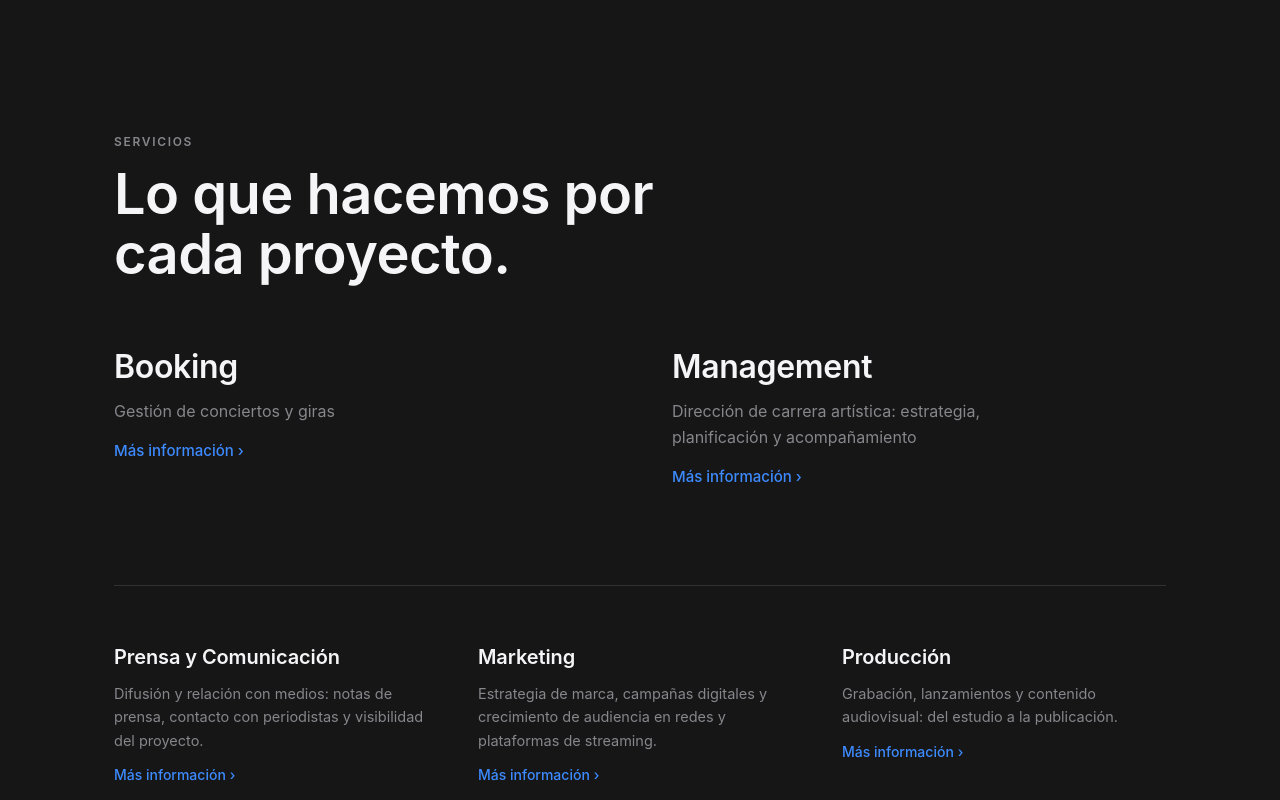
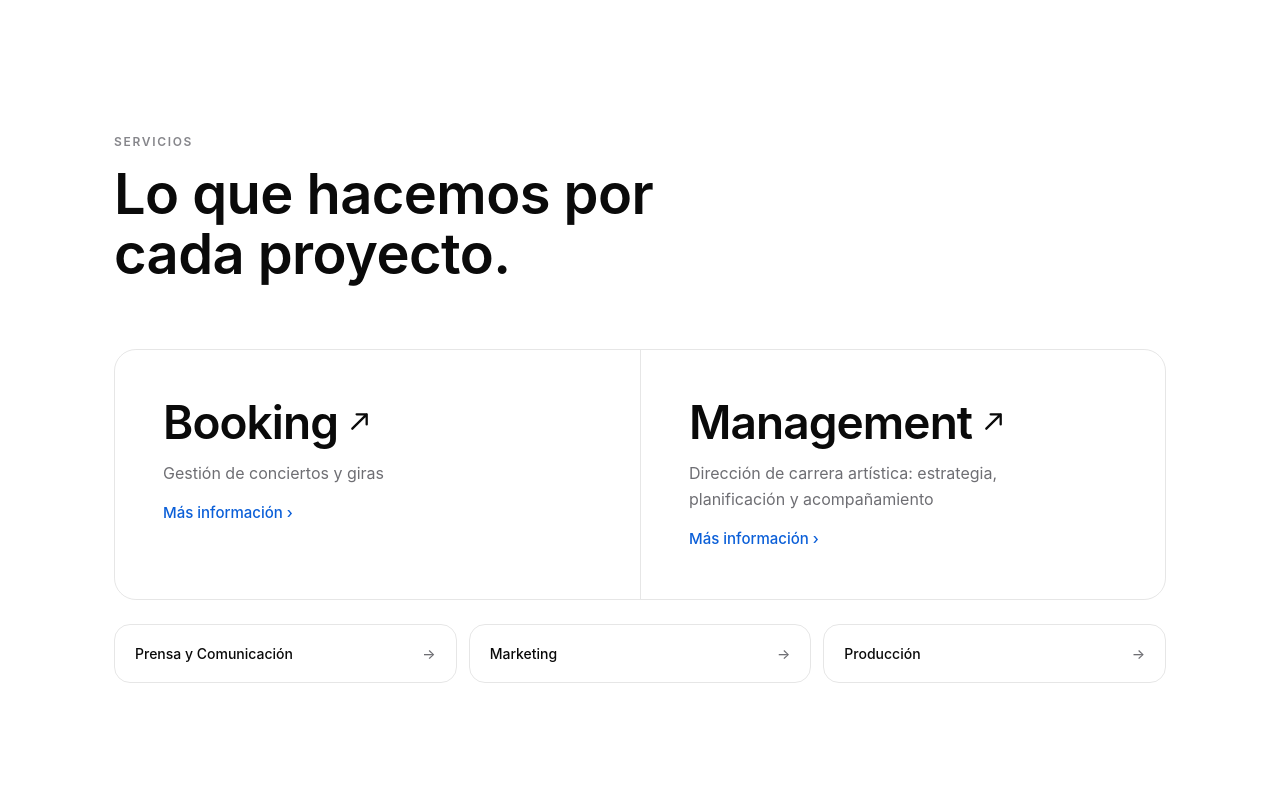
Before and after one commit to marioroz19-netizen/nmusika, a Next.js app: page / in a window 1280 px wide. Shown: the part 720-1520 px from the top of the page. Built offline with nearby package versions, Linux system fonts and the light colour scheme.

Commit message:
Update ServiciosSection.tsx

```diff
--- a/src/components/ServiciosSection.tsx
+++ b/src/components/ServiciosSection.tsx
@@ -3,32 +3,51 @@ import Reveal from "./Reveal";
 import SectionHead from "./SectionHead";
 import type { Service } from "@/lib/content";
 
-// Jerarquía por tipografía, no por color de bloque: los dos primeros
-// servicios (Booking, Management) van más grandes arriba; el resto va
-// debajo en una fila más chica. Un único azul, reservado para los enlaces.
+// Banda invertida (blanco sobre negro) para marcar fuerte contraste frente
+// al Hero y al Roster. Booking y Management van grandes en una tarjeta
+// partida; el resto en una fila de enlaces tipo "pill".
 export default function ServiciosSection({ services }: { services: Service[] }) {
   const featured = services.slice(0, 2);
   const rest = services.slice(2);
 
   return (
-    <section id="servicios" className="bg-surface scroll-mt-[52px]">
+    <section id="servicios" className="bg-bg-invert text-text-invert scroll-mt-[52px]">
       <div className="max-w-[1100px] mx-auto px-6 py-[120px] sm:py-[160px]">
         <Reveal>
-          <SectionHead eyebrow="Servicios" title="Lo que hacemos por cada proyecto." />
+          <SectionHead eyebrow="Servicios" title="Lo que hacemos por cada proyecto." invert />
         </Reveal>
 
-        <div className="grid grid-cols-1 sm:grid-cols-2 gap-x-16 gap-y-14">
-          {featured.map((service) => (
-            <Reveal key={service.name}>
-              <h3 className="text-[clamp(24px,3.4vw,32px)] font-semibold tracking-[-0.01em] leading-[1.1]">
+        <div className="grid grid-cols-1 sm:grid-cols-2 border border-border-invert rounded-[22px] overflow-hidden">
+          {featured.map((service, i) => (
+            <Reveal
+              key={service.name}
+              delay={i * 0.08}
+              className={`group p-8 sm:p-12 hover:bg-black/[0.03] transition-colors duration-300 ${
+                i > 0 ? "border-t sm:border-t-0 sm:border-l border-border-invert" : ""
+              }`}
+            >
+              <h3 className="flex items-center gap-2.5 text-[clamp(28px,4.6vw,46px)] font-semibold tracking-[-0.02em] leading-[1.05]">
                 {service.name}
+                <svg
+                  className="w-[0.5em] h-[0.5em] shrink-0 transition-transform duration-300 group-hover:translate-x-1 group-hover:-translate-y-1"
+                  viewBox="0 0 16 16"
+                  fill="none"
+                >
+                  <path
+                    d="M3 13L13 3M13 3H6M13 3v7"
+                    stroke="currentColor"
+                    strokeWidth="1.6"
+                    strokeLinecap="round"
+                    strokeLinejoin="round"
+                  />
+                </svg>
               </h3>
-              <p className="mt-3.5 text-[16px] leading-relaxed text-muted max-w-[38ch]">
+              <p className="mt-3.5 text-[16px] leading-relaxed text-muted-invert max-w-[38ch]">
                 {service.description}
               </p>
               <Link
                 href="/contacto"
-                className="inline-flex items-center gap-1 mt-4 text-[15px] font-medium text-accent hover:underline"
+                className="inline-flex items-center gap-1 mt-4 text-[15px] font-medium text-accent-invert hover:underline"
               >
                 Más información <span aria-hidden="true">›</span>
               </Link>
@@ -37,18 +56,20 @@ export default function ServiciosSection({ services }: { services: Service[] })
         </div>
 
         {rest.length > 0 && (
-          <div className="mt-24 pt-14 border-t border-border grid grid-cols-1 sm:grid-cols-3 gap-x-10 gap-y-12">
-            {rest.map((service) => (
-              <Reveal key={service.name}>
-                <h3 className="text-[20px] font-semibold tracking-[-0.005em]">{service.name}</h3>
-                <p className="mt-2.5 text-[14.5px] leading-relaxed text-muted">
-                  {service.description}
-                </p>
+          <div className="mt-6 flex flex-wrap gap-3">
+            {rest.map((service, i) => (
+              <Reveal key={service.name} delay={0.16 + i * 0.06} className="flex-1 min-w-[220px]">
                 <Link
                   href="/contacto"
-                  className="inline-flex items-center gap-1 mt-3 text-[14px] font-medium text-accent hover:underline"
+                  className="group flex items-center justify-between gap-3 border border-border-invert rounded-2xl px-5 py-[18px] text-[14px] font-medium hover:border-text-invert transition-colors duration-300"
                 >
-                  Más información <span aria-hidden="true">›</span>
+                  {service.name}
+                  <span
+                    aria-hidden="true"
+                    className="text-muted-invert transition-transform duration-300 group-hover:translate-x-1"
+                  >
+                    →
+                  </span>
                 </Link>
               </Reveal>
             ))}
```
